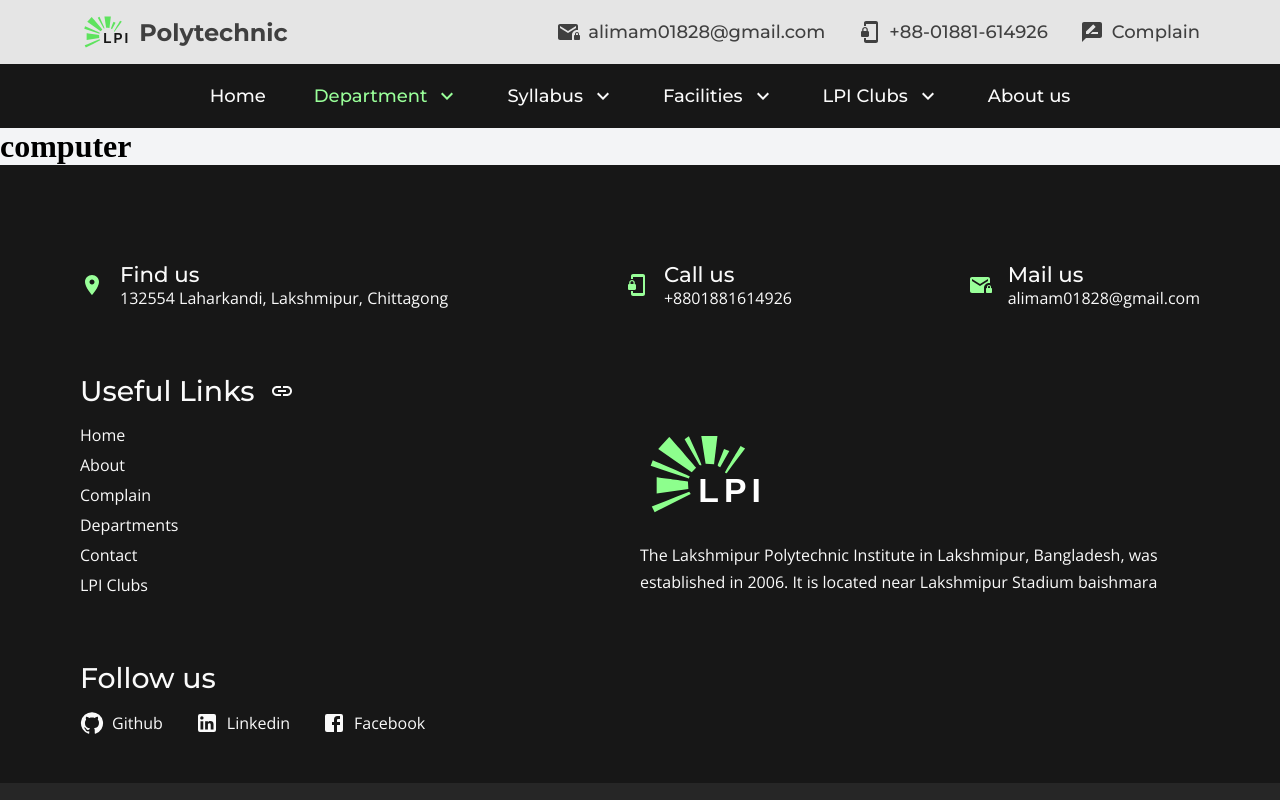
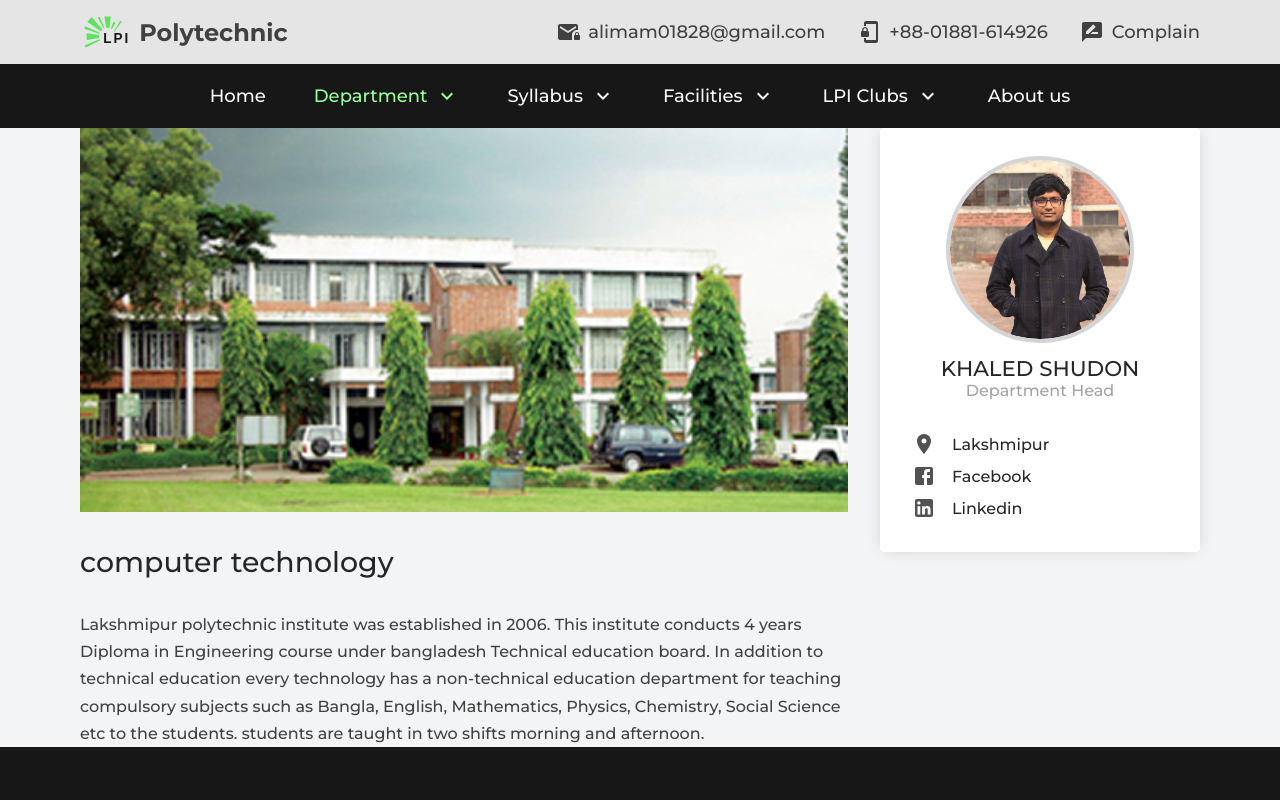
Before and after one commit to al-imam/lpi, a React (Vite) app: page /departments/computer-technology in a window 1280 px wide. Shown: the top 800 px of the page. Built offline with nearby package versions, Linux system fonts and the light colour scheme.

Commit message:
create and show department pages

```diff
--- a/src/App.jsx
+++ b/src/App.jsx
@@ -6,6 +6,7 @@ const About = lazy(() => import("./pages/About/About"));
 import Home from "./pages/Home/Home";
 import Departments from "./pages/Departments/Departments";
 import Loader from "./components/Loader/Loader";
+import TP from "./components/TP/TP";
 
 function App() {
   return (
@@ -22,10 +23,7 @@ function App() {
           }
         />
         <Route path="/departments" element={<Departments />} />
-        <Route
-          path="/departments/computer-technology"
-          element={<h1>computer</h1>}
-        />
+        <Route path="/departments/computer-technology" element={<TP />} />
         <Route path="/departments/civil-technology" element={<h1>civil</h1>} />
         <Route
           path="/departments/electrical-technology"
--- /dev/null
+++ b/src/components/DH/DH.jsx
@@ -0,0 +1,21 @@
+import classes from "./dh.module.css";
+
+function DH({ name, description }) {
+  return (
+    <section className={classes.section}>
+      <div className={classes.studyContainer}>
+        <img
+          className={classes.image}
+          src="/assets/collage.jpg"
+          alt="collage"
+        />
+        <div className={classes.info}>
+          <h3 className={classes.title}>{name}</h3>
+          <p className={classes.subtitle}>{description}</p>
+        </div>
+      </div>
+    </section>
+  );
+}
+
+export default DH;
--- /dev/null
+++ b/src/components/DH/dh.module.css
@@ -0,0 +1,47 @@
+.section {
+  max-width: var(--max-width);
+  margin-inline: auto;
+}
+
+.studyContainer {
+  display: flex;
+  flex-direction: column;
+  background-color: var(--bg);
+  gap: 2rem;
+}
+
+.image {
+  object-fit: cover;
+  aspect-ratio: 16 / 8;
+  width: 100%;
+  transition: width 200ms ease-in;
+}
+
+@media only screen and (max-width: 75rem) {
+}
+
+@media only screen and (max-width: 65rem) {
+}
+
+.info {
+  display: flex;
+  flex-direction: column;
+  justify-content: center;
+  row-gap: 2rem;
+  width: 100%;
+}
+
+.title {
+  font-family: var(--ff-m);
+  font-weight: var(--fw-500);
+  font-size: var(--h4);
+  color: var(--gray-800);
+}
+
+.subtitle {
+  font-family: var(--ff-m);
+  font-weight: var(--fw-500);
+  font-size: var(--h6);
+  color: var(--gray-700);
+  line-height: var(--p-line);
+}
--- /dev/null
+++ b/src/components/TP/TP.jsx
@@ -0,0 +1,19 @@
+import DH from "../DH/DH";
+import classes from "./tp.module.css";
+import Teacher from "../Teacher/Teacher";
+
+function TP() {
+  return (
+    <div className={classes.section}>
+      <div className={classes.container}>
+        <DH
+          description={`Lakshmipur polytechnic institute was established in 2006. This institute conducts 4 years Diploma in Engineering course under bangladesh Technical education board. In addition to technical education every technology has a non-technical education department for teaching compulsory subjects such as Bangla, English, Mathematics, Physics, Chemistry, Social Science etc to the students. students are taught in two shifts morning and afternoon.`}
+          name="computer technology"
+        />
+        <Teacher />
+      </div>
+    </div>
+  );
+}
+
+export default TP;
--- /dev/null
+++ b/src/components/TP/tp.module.css
@@ -0,0 +1,10 @@
+.section {
+  max-width: var(--max-width);
+  margin-inline: auto;
+}
+
+.container {
+  display: grid;
+  grid-template-columns: auto 20rem;
+  column-gap: 2rem;
+}
```
